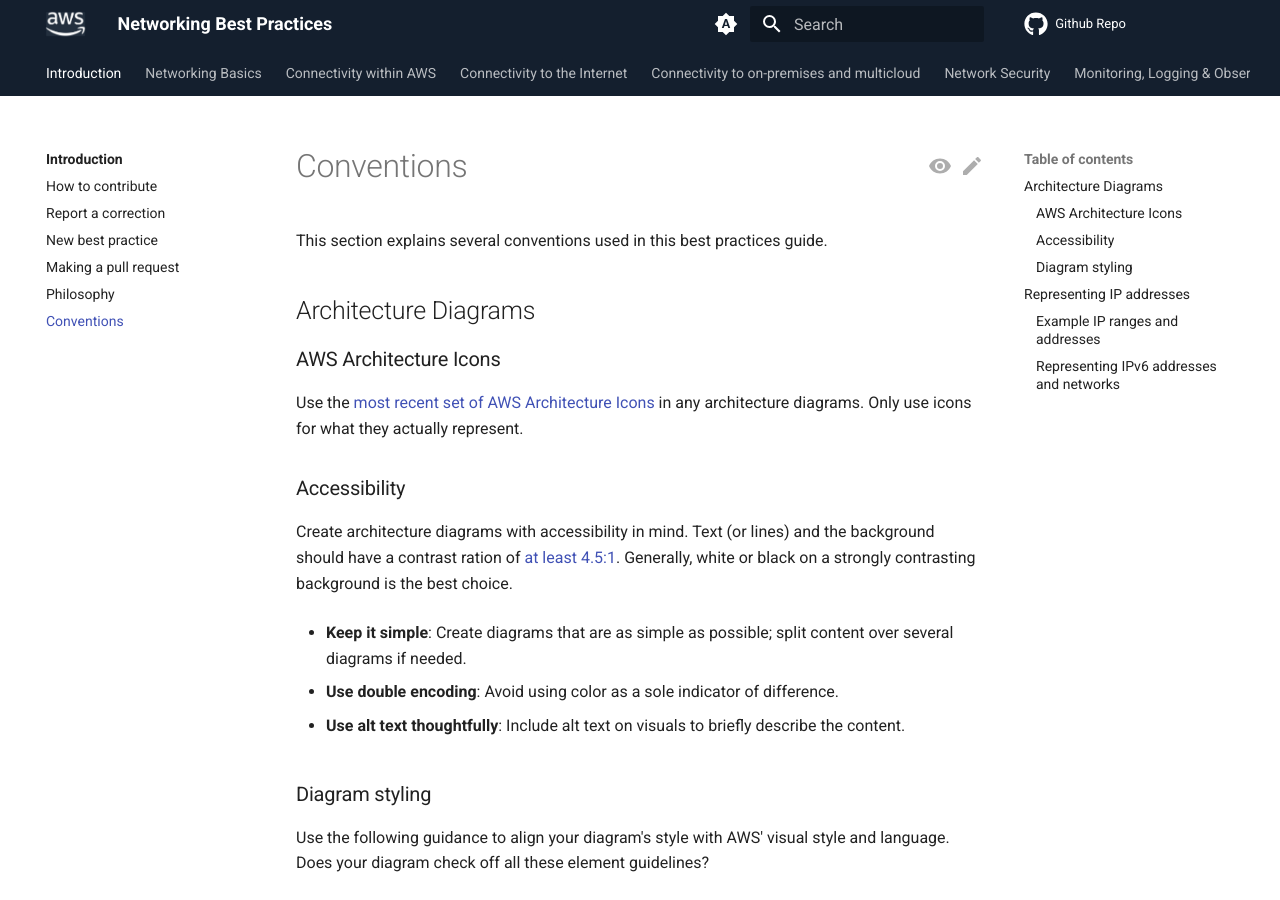
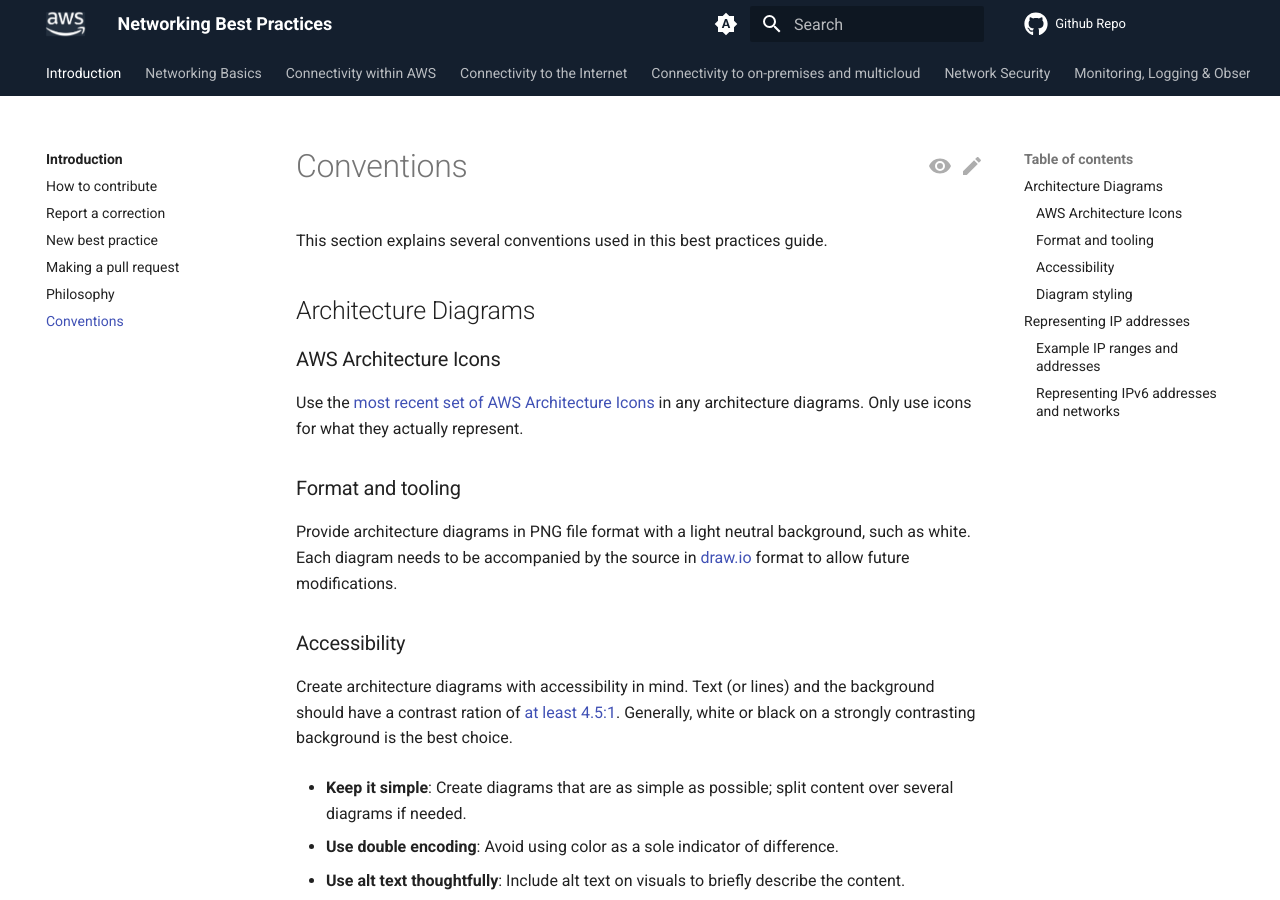
Before and after one commit to aws/aws-networking-best-practices, an MkDocs documentation site: the page built from content/community/conventions.md, in a window 1280 px wide and 900 px high. Built offline with MkDocs 1.6.1 and Material for MkDocs 9.7.7, drawn with Linux system fonts in a browser that asks for light colours; comment, search, counter and statistics services are not loaded.

Commit message:
Update conventions.md
Call out use of draw.io as tool to create diagrams along with diagram image format guidance.

```diff
--- a/content/community/conventions.md
+++ b/content/community/conventions.md
@@ -7,6 +7,10 @@
 ### AWS Architecture Icons
 
 Use the [most recent set of AWS Architecture Icons](https://aws.amazon.com/architecture/icons/) in any architecture diagrams. Only use icons for what they actually represent.
+
+### Format and tooling
+
+Provide architecture diagrams in PNG file format with a light neutral background, such as white. Each diagram needs to be accompanied by the source in [draw.io](https://www.drawio.com/) format to allow future modifications.
 
 ### Accessibility
 
```
